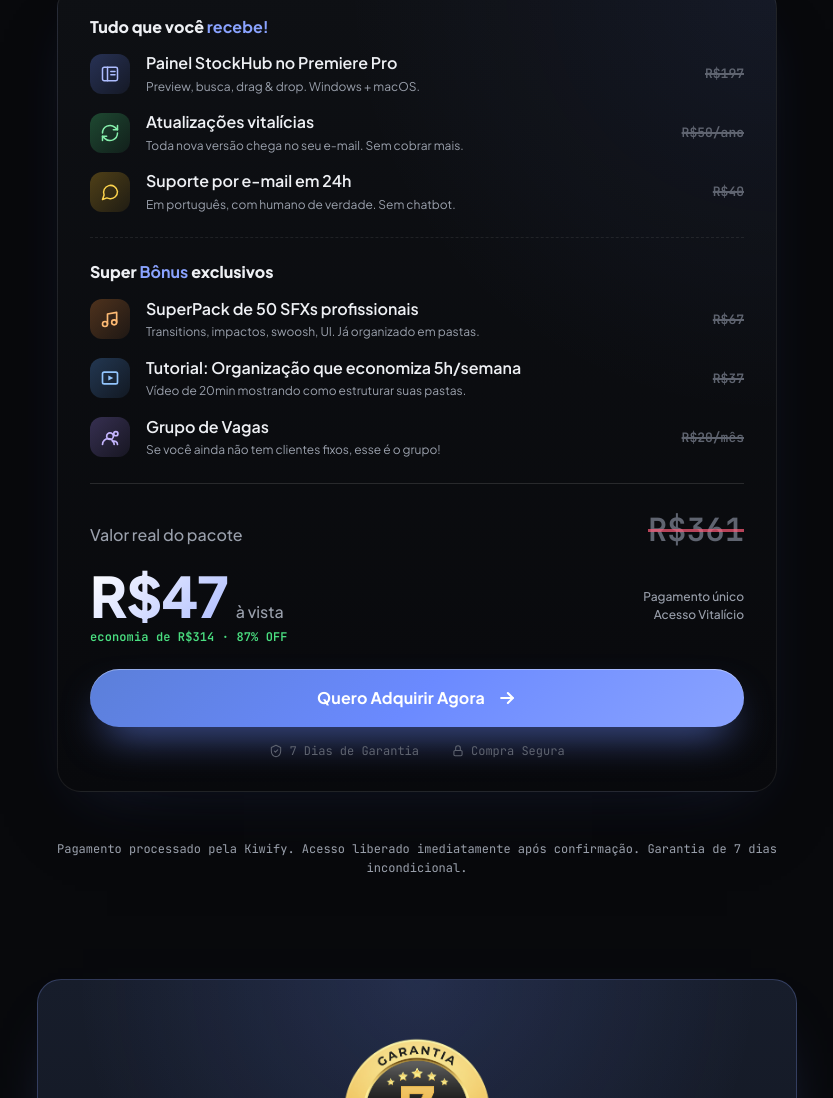
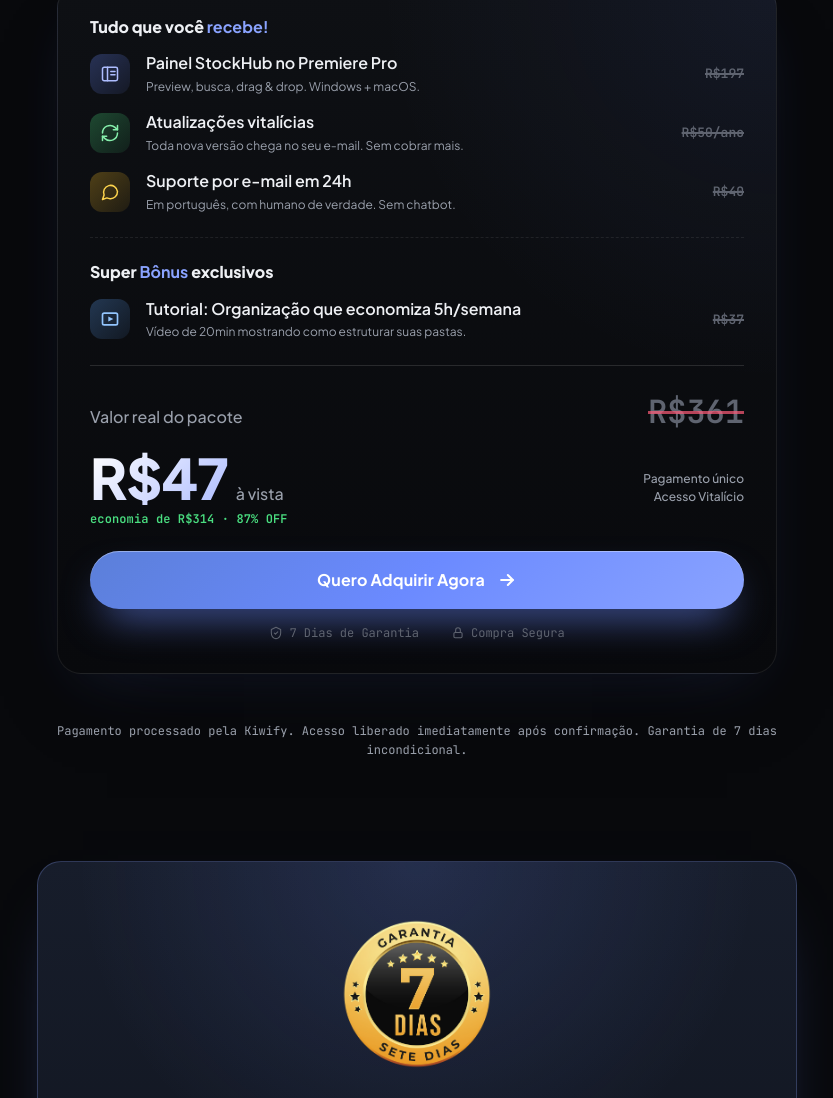
Before and after one commit to luissousaodev/lp-stockhub, a plain HTML site: page index.html in a window 1280 px wide. Shown: the part 5246-6344 px from the top of the page, without its empty margins (223-1056 px from the left). Drawn offline with Linux system fonts and the light colour scheme.

Commit message:
alterações preço

```diff
--- a/index.html
+++ b/index.html
@@ -473,7 +473,7 @@
         <div class="value-stack__group">
           <h3 class="value-stack__group-title">Super <em>Bônus</em> exclusivos</h3>
           <ul class="value-stack__list">
-            <li class="value-stack__item">
+            <!-- <li class="value-stack__item">
               <span class="value-stack__icon value-stack__icon--sfx" aria-hidden="true">
                 <svg viewBox="0 0 24 24" fill="none" stroke="currentColor" stroke-width="2" stroke-linecap="round" stroke-linejoin="round">
                   <path d="M9 18V6l11-2v12"/>
@@ -486,7 +486,7 @@
                 <span>Transitions, impactos, swoosh, UI. Já organizado em pastas.</span>
               </div>
               <span class="value-stack__price">R$67</span>
-            </li>
+            </li> -->
             <li class="value-stack__item">
               <span class="value-stack__icon value-stack__icon--video" aria-hidden="true">
                 <svg viewBox="0 0 24 24" fill="none" stroke="currentColor" stroke-width="2" stroke-linecap="round" stroke-linejoin="round">
@@ -500,7 +500,7 @@
               </div>
               <span class="value-stack__price">R$37</span>
             </li>
-            <li class="value-stack__item">
+            <!-- <li class="value-stack__item">
               <span class="value-stack__icon value-stack__icon--community" aria-hidden="true">
                 <svg viewBox="0 0 24 24" fill="none" stroke="currentColor" stroke-width="2" stroke-linecap="round" stroke-linejoin="round">
                   <path d="M16 11a4 4 0 1 0-8 0 4 4 0 0 0 8 0z"/>
@@ -514,7 +514,7 @@
                 <span>Se você ainda não tem clientes fixos, esse é o grupo!</span>
               </div>
               <span class="value-stack__price">R$20/mês</span>
-            </li>
+            </li> -->
           </ul>
         </div>
 
```
